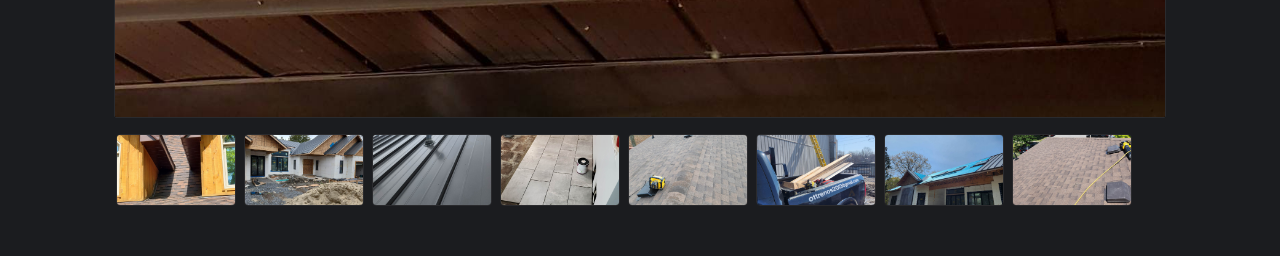
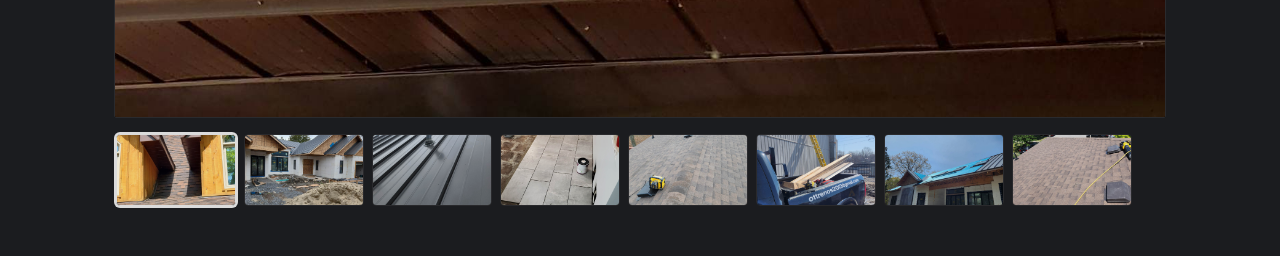
Before and after one commit to fergjitsu-blip/overthetophomerenos, a plain HTML site: page index.html in a window 1280 px wide. Shown: the part 2480-2736 px from the top of the page. Drawn offline with Linux system fonts and the light colour scheme.

Commit message:
Update styles.css

```diff
--- a/styles.css
+++ b/styles.css
@@ -110,6 +110,14 @@ body{
 }
 
 /* OUR WORK */
+
+.thumb-strip img{ cursor:pointer; opacity:.95; transition:transform .15s ease, opacity .15s ease, box-shadow .15s ease }
+.thumb-strip img:hover{ opacity:1; transform:translateY(-1px) }
+.thumb-strip img.active{
+  border-color:#e6e6e6;
+  box-shadow:0 0 0 2px #e6e6e6;
+}
+
 .work{background:#1b1c1f; border-top:1px solid var(--line); border-bottom:1px solid var(--line)}
 .work-hero{
   margin:0 auto 10px;
```
